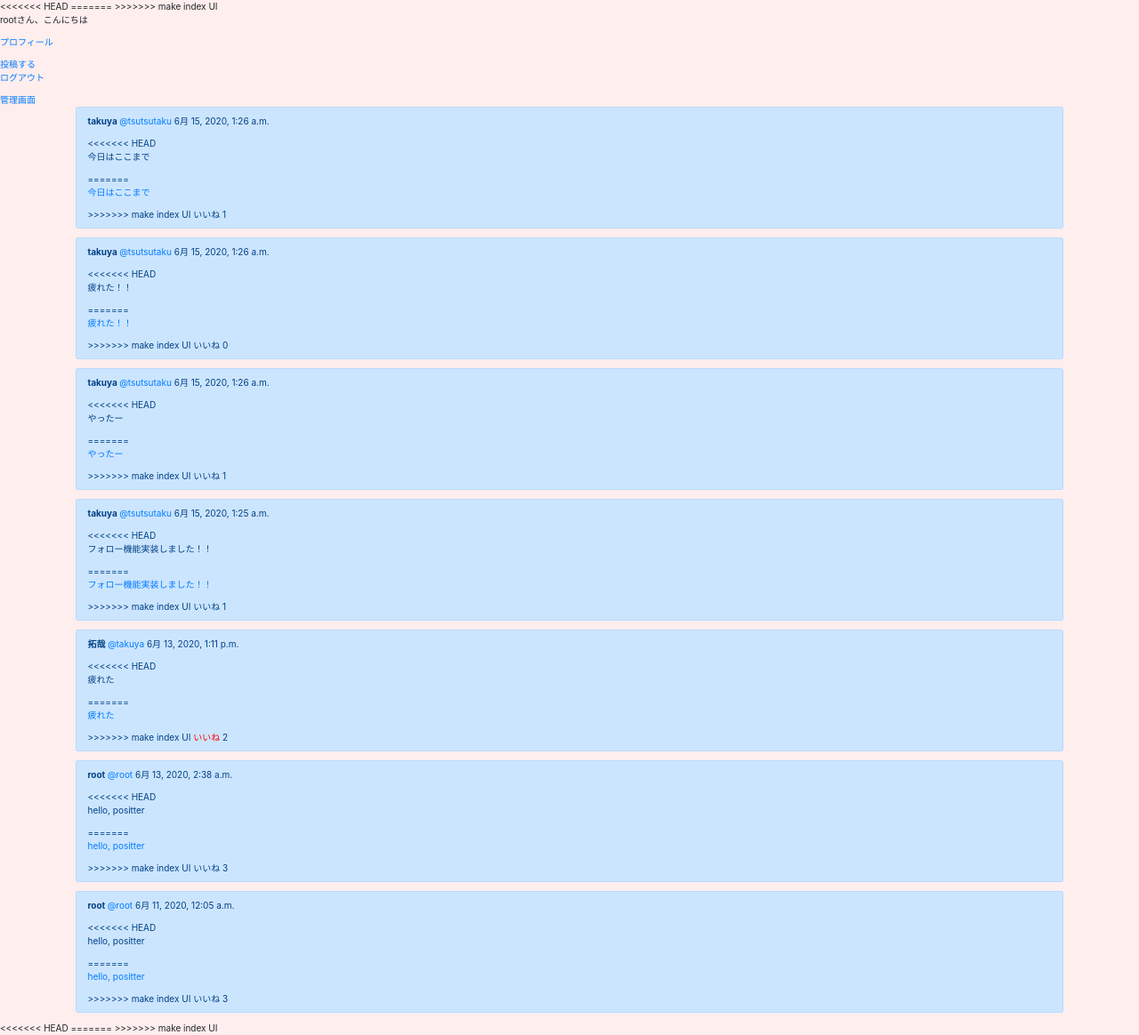
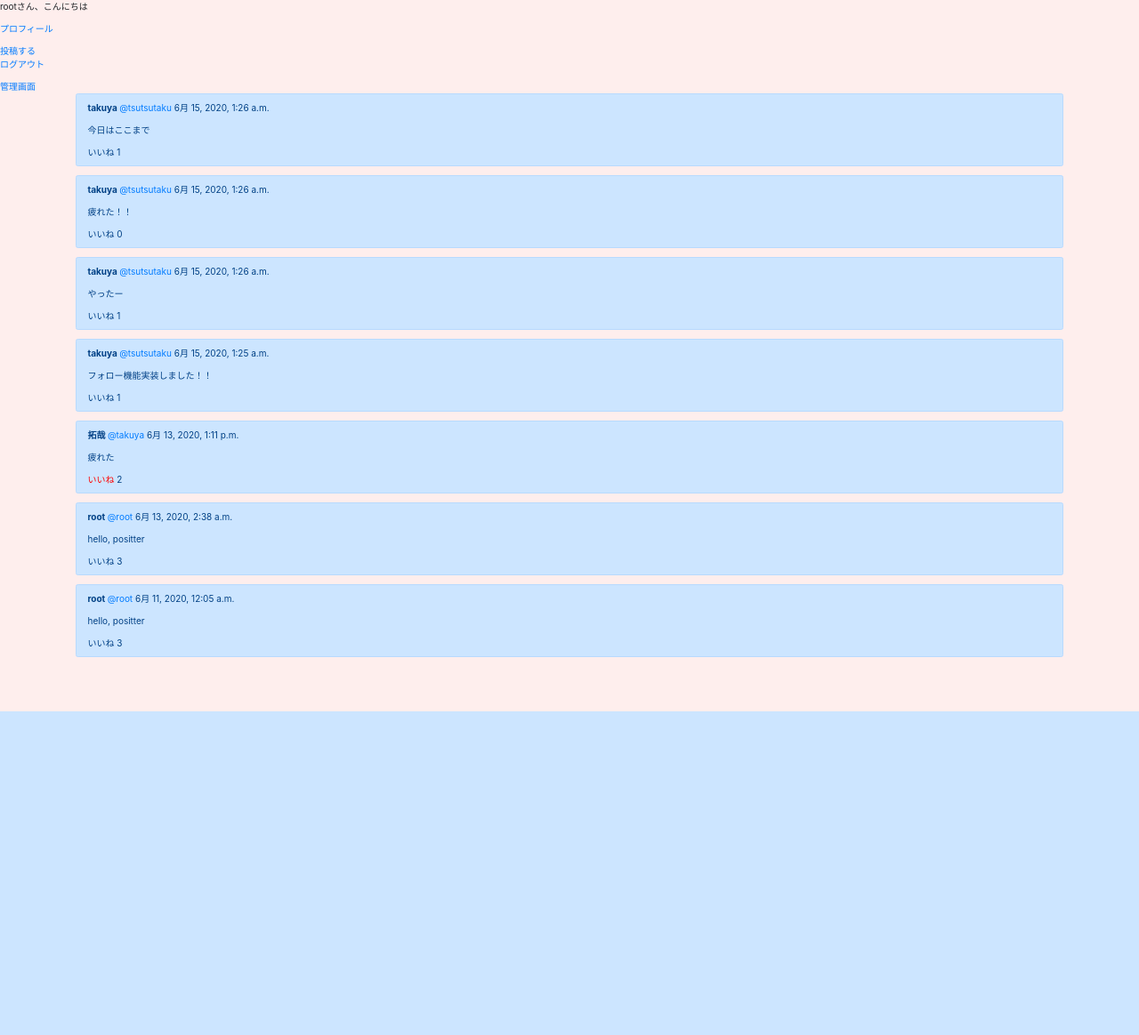
Before and after one commit to tsutsutaku/positter, a Django app: page /home/ in a window 1280 px wide. Shown: the whole page at 89% size. After the commit the page ends 800 px from the top, so only its background shows below. Run offline with Django 3.2, Linux system fonts and the light colour scheme; a user stored in the database is signed in; data comes from the database, SQL or seed files in the repository; some libraries are stand-ins or nearby versions.

Commit message:
revise html

```diff
--- a/templates/base.html
+++ b/templates/base.html
@@ -7,7 +7,6 @@
   <meta charset="utf-8">
   <meta name="viewport" content="width=device-width, initial-scale=1, shrink-to-fit=no">
 
-<<<<<<< HEAD
   <!-- Bootstrap CSS -->
   <link rel="stylesheet" href="https://stackpath.bootstrapcdn.com/bootstrap/4.4.1/css/bootstrap.min.css"
     integrity="sha384-Vkoo8x4CGsO3+Hhxv8T/Q5PaXtkKtu6ug5TOeNV6gBiFeWPGFN9MuhOf23Q9Ifjh" crossorigin="anonymous">
@@ -16,7 +15,6 @@
 <script src="{% static 'js/follows.js' %}" charset="utf-8"></script>
   <script src="https://cdn.jsdelivr.net/npm/js-cookie@beta/dist/js.cookie.min.js"></script>
 
-=======
   <link rel="stylesheet" href="{% static 'css/style.css' %}">
 
 
@@ -37,7 +35,6 @@
     integrity="sha384-wfSDF2E50Y2D1uUdj0O3uMBJnjuUD4Ih7YwaYd1iqfktj0Uod8GCExl3Og8ifwB6" crossorigin="anonymous">
   </script>
 
->>>>>>> make index UI
   {% block customcss %}
   {% endblock customcss %}
 
@@ -50,7 +47,6 @@
 
   {% block content %}
   {% endblock content %}
-<<<<<<< HEAD
   <!-- Optional JavaScript -->
   <!-- jQuery first, then Popper.js, then Bootstrap JS -->
   <script src="https://code.jquery.com/jquery-3.4.1.slim.min.js"
@@ -62,10 +58,6 @@
   <script src="https://stackpath.bootstrapcdn.com/bootstrap/4.4.1/js/bootstrap.min.js"
     integrity="sha384-wfSDF2E50Y2D1uUdj0O3uMBJnjuUD4Ih7YwaYd1iqfktj0Uod8GCExl3Og8ifwB6" crossorigin="anonymous">
   </script>
-=======
-
-
->>>>>>> make index UI
 </body>
 
 </html>
--- a/templates/home.html
+++ b/templates/home.html
@@ -15,11 +15,7 @@
     <div class="alert alert-primary" role="alert">
         <p><b>{{item.author.profile.display_name}} </b><a href="{% url 'profile' item.author %}">@{{item.author}}  </a> {{item.created_at}}</p>
 
-<<<<<<< HEAD
         <p>{{ item.text}}</p>
-=======
-        <p><a href="{% url 'detail' item.pk %}">{{ item.text}}</a></p>
->>>>>>> make index UI
         {% if tf %}
         <a role="button" onclick="likes('{{ item.pk }}')" id='like_{{item.pk}}' style="color: red;">いいね</a>
         <span id="like_num_{{item.pk}}">{{ item.like_num }}</span>
--- a/templates/index.html
+++ b/templates/index.html
@@ -24,7 +24,7 @@
             <h3 class="left-content-heading">会話に加わろう</h3>
         </div>
     </div>
-</div>git pull --rebase origin master
+</div>
 <div class="right">
     <div class="right-content">
         <div class="middle-content">
```
